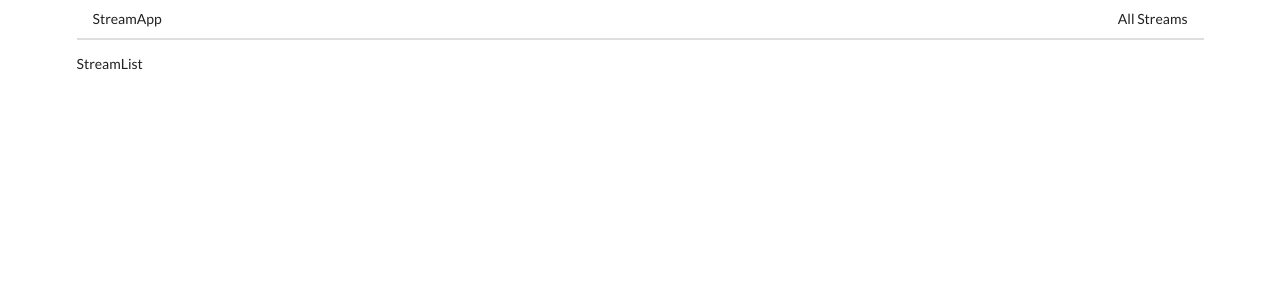
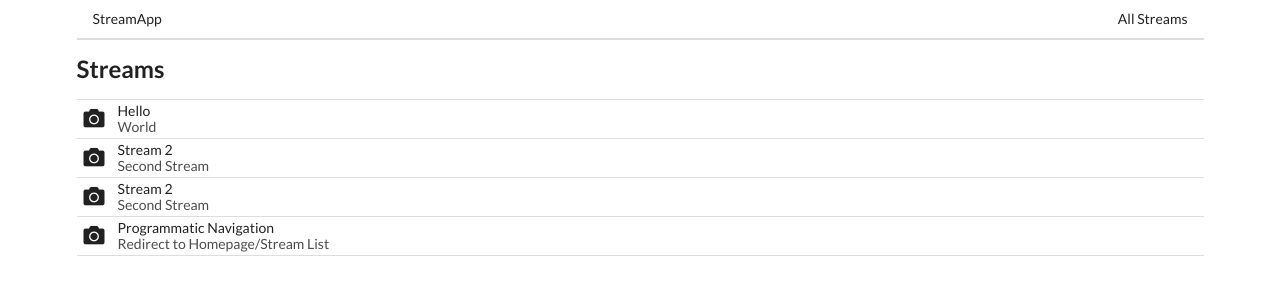
Before and after one commit to OjukwuEbuka/StreamApp, a React app in the folder client/: page / in a window 1280 px wide. Built offline with nearby package versions, Linux system fonts and the light colour scheme; some packages are replaced by stand-ins of ours; no server answers; data requests are answered from the project's data file.

Commit message:
Setup createBrowserHistory, createStream button

```diff
--- a/api/db.json
+++ b/api/db.json
@@ -4,6 +4,24 @@
       "title": "Hello",
       "description": "World",
       "id": 1
+    },
+    {
+      "title": "Stream 2",
+      "description": "Second Stream",
+      "userId": "114603755715661886773",
+      "id": 2
+    },
+    {
+      "title": "Stream 2",
+      "description": "Second Stream",
+      "userId": "114603755715661886773",
+      "id": 3
+    },
+    {
+      "title": "Programmatic Navigation",
+      "description": "Redirect to Homepage/Stream List",
+      "userId": "114603755715661886773",
+      "id": 4
     }
   ]
 }
--- a/client/public/index.html
+++ b/client/public/index.html
@@ -17,6 +17,7 @@
     -->
     <link rel="manifest" href="%PUBLIC_URL%/manifest.json" />
     <link rel="stylesheet" type="text/css" href="/semantic.min.css" />
+    <link rel="stylesheet" href="//cdn.jsdelivr.net/npm/semantic-ui@2.4.2/dist/semantic.min.css" />
     <script src="https://apis.google.com/js/api.js"></script>
     <!--
       Notice the use of %PUBLIC_URL% in the tags above.
--- a/client/src/actions/index.js
+++ b/client/src/actions/index.js
@@ -8,6 +8,7 @@ import {
     DELETE_STREAM
 } from './types';
 import streams from '../apis/streams';
+import History from '../history';
 
 export const signIn = (userId) => {
     return {
@@ -22,10 +23,12 @@ export const signOut = () => {
     };
 };
 
-export const createStream = formVals => async dispatch => {
-    const res = await streams.post('streams', formVals)
+export const createStream = formVals => async (dispatch, getState) => {
+    const { userId } = getState().auth;
+    const res = await streams.post('streams', {...formVals, userId})
 
     dispatch({ type: CREATE_STREAM, payload: res.data});
+    History.push('/');
 }
 
 export const fetchStream = id => async dispatch => {
--- a/client/src/components/streams/StreamList.js
+++ b/client/src/components/streams/StreamList.js
@@ -1,5 +1,6 @@
 import React from 'react';
 import { connect } from 'react-redux';
+import { Link } from 'react-router-dom';
 import { fetchStreams } from '../../actions/';
 
 class StreamList extends React.Component {
@@ -8,14 +9,61 @@ class StreamList extends React.Component {
         this.props.fetchStreams();
     }
 
+    renderAdmin = (stream) => {
+        if(stream.userId === this.props.currentUserId){
+            return (
+                <div className="right floated content">
+                    <button className="ui button primary">Edit</button>
+                    <button className="ui button negative">Delete</button>
+                </div>
+            )
+        }
+    }
+
+    renderCreateBtn = () => {
+        if(this.props.isSignedIn){
+            return (
+                <div style={{ textAlign: 'right'}}>
+                    <Link to="/streams/new"  className="ui button primary">
+                        Create Stream
+                    </Link>
+                </div>
+            )
+        }
+    }
+
+    renderList = ()=>{
+        return this.props.streams.map(stream => {
+            return (
+                <div className="item" key={stream.id}>
+                    <i className="large middle aligned icon camera" />
+                    <div className="content">
+                        {this.renderAdmin(stream)}
+                        {stream.title}
+                        <div className="description">{stream.description}</div>
+                    </div>
+                </div>
+            )
+        })
+    }
+
     render(){
-        console.log(this.props.streams)
         return (
-            <div>StreamList</div>
+            <div>
+                <h2>Streams</h2>
+                <div className="ui celled list">
+                    {this.renderList()}
+                </div>
+                {this.renderCreateBtn()}
+            </div>
         )
     }
 }
 
-const mapStateToProps = ({streams}) => ({streams});
+const mapStateToProps = ({streams, auth}) => ({
+    'streams': Object.values(streams),
+    'currentUserId': auth.userId,
+    'isSignedIn': auth.isSignedIn,
+});
 
 export default connect(mapStateToProps, {fetchStreams})(StreamList);
--- /dev/null
+++ b/client/src/history.js
@@ -0,0 +1,2 @@
+import { createBrowserHistory } from 'history';
+export default createBrowserHistory();
```
Also changed, not shown: client/src/components/App.js (+4 -3 lines).
